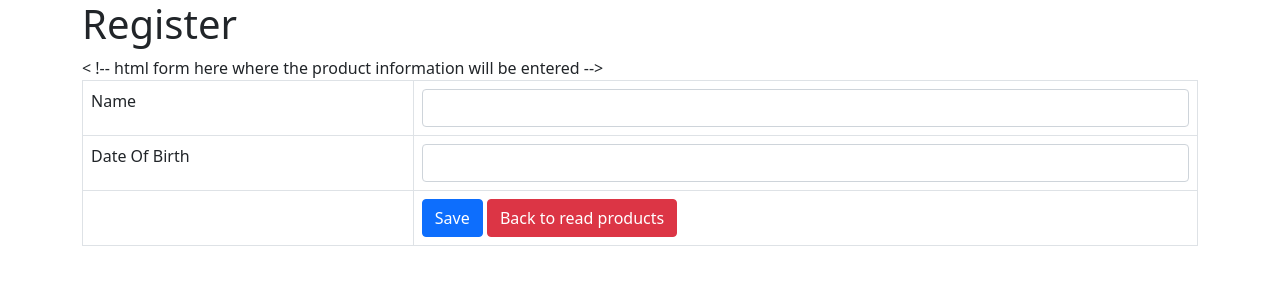
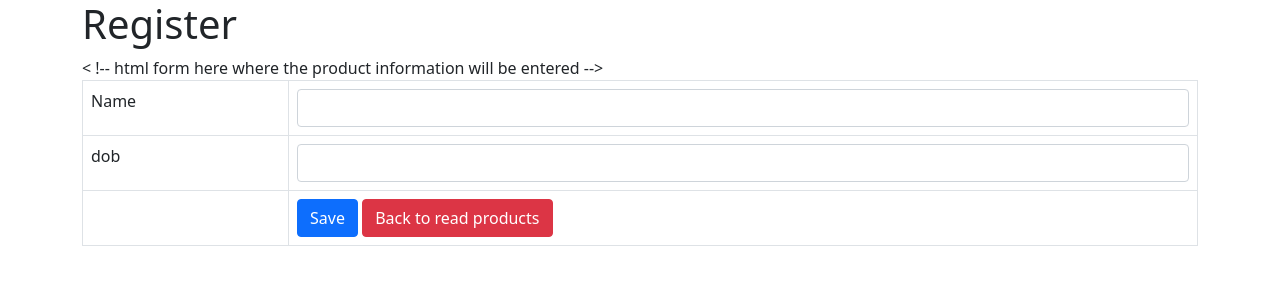
Before and after one commit to ZackYap107/eshop, a PHP site: page /customer.php in a window 1280 px wide. Shown: the top 300 px of the page. Run offline with PHP 8.4, Linux system fonts and the light colour scheme.

Commit message:
dob(need correct)

```diff
--- a/eshop/customer.php
+++ b/eshop/customer.php
@@ -19,15 +19,15 @@
             include 'config/database.php';
             try {
                 // insert query
-                $query = "INSERT INTO products SET name=:name, Date=:Date Of Birth, created=:created";
+                $query = "INSERT INTO products SET name=:name, date=:dob, created=:created";
                 // prepare query for execution
                 $stmt = $con->prepare($query);
                 // posted values
                 $name = htmlspecialchars(strip_tags($_POST['name']));
-                $Date = htmlspecialchars(strip_tags($_POST['Date Of Birth']));
+                $date = htmlspecialchars(strip_tags($_POST['date']));
                 // bind the parameters
                 $stmt->bindParam(':name', $name);
-                $stmt->bindParam(':Date Of Birth', $date);
+                $stmt->bindParam(':date', $dob);
                 // specify when this record was inserted to the database
                 $created = date('Y-m-d H:i:s');
                 $stmt->bindParam(':created', $created);
@@ -53,8 +53,8 @@
                         <td><input type='text' name='name' class='form-control' /></td>
                     </tr>
                     <tr>
-                        <td>Date Of Birth</td>
-                        <td><input type='text' name='Date Of Birth' class='form-control' /></td>
+                        <td>dob</td>
+                        <td><input type='text' name='dob' class='form-control' /></td>
                     </tr>
                     <tr>
                         <td></td>
```
